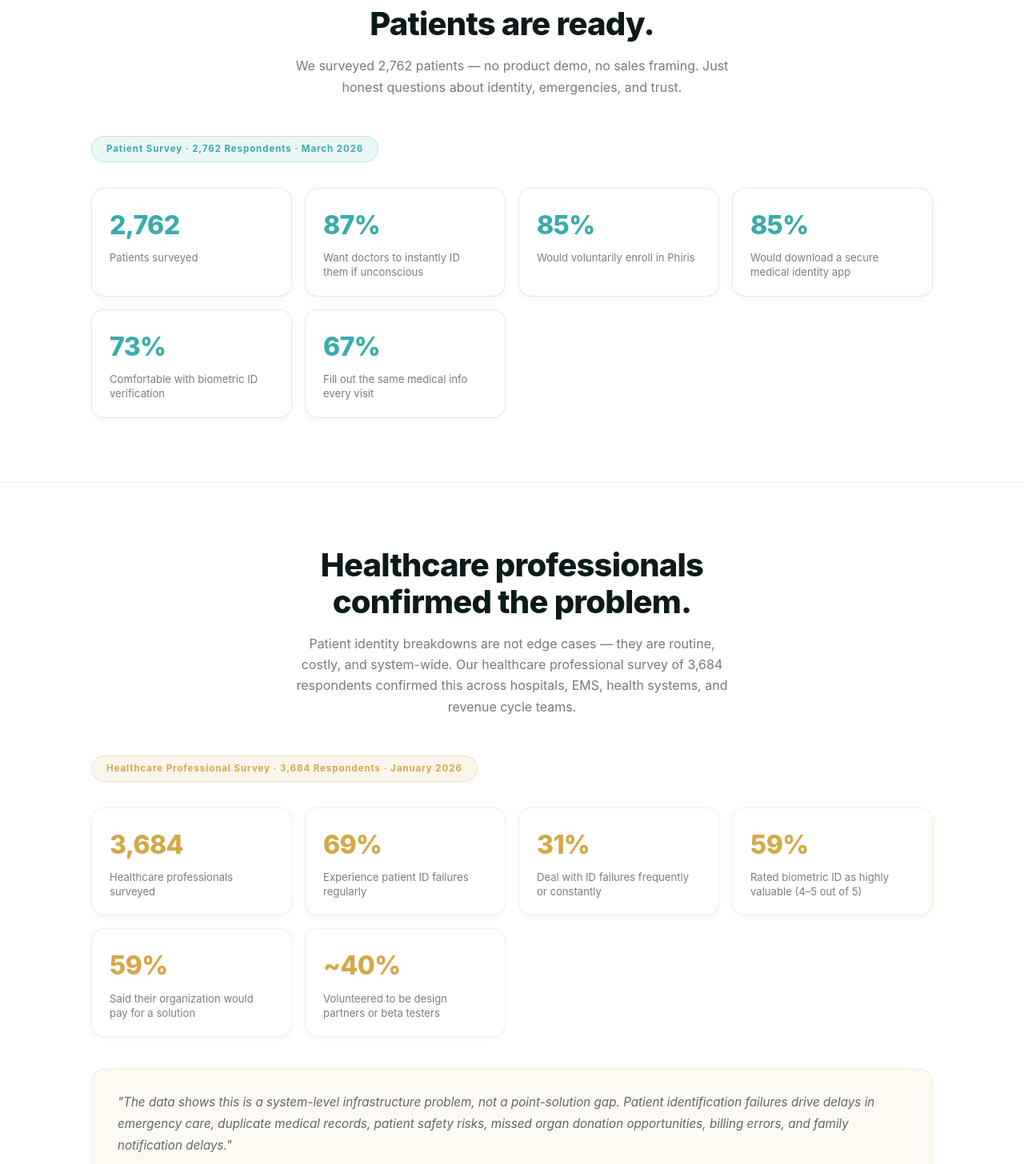
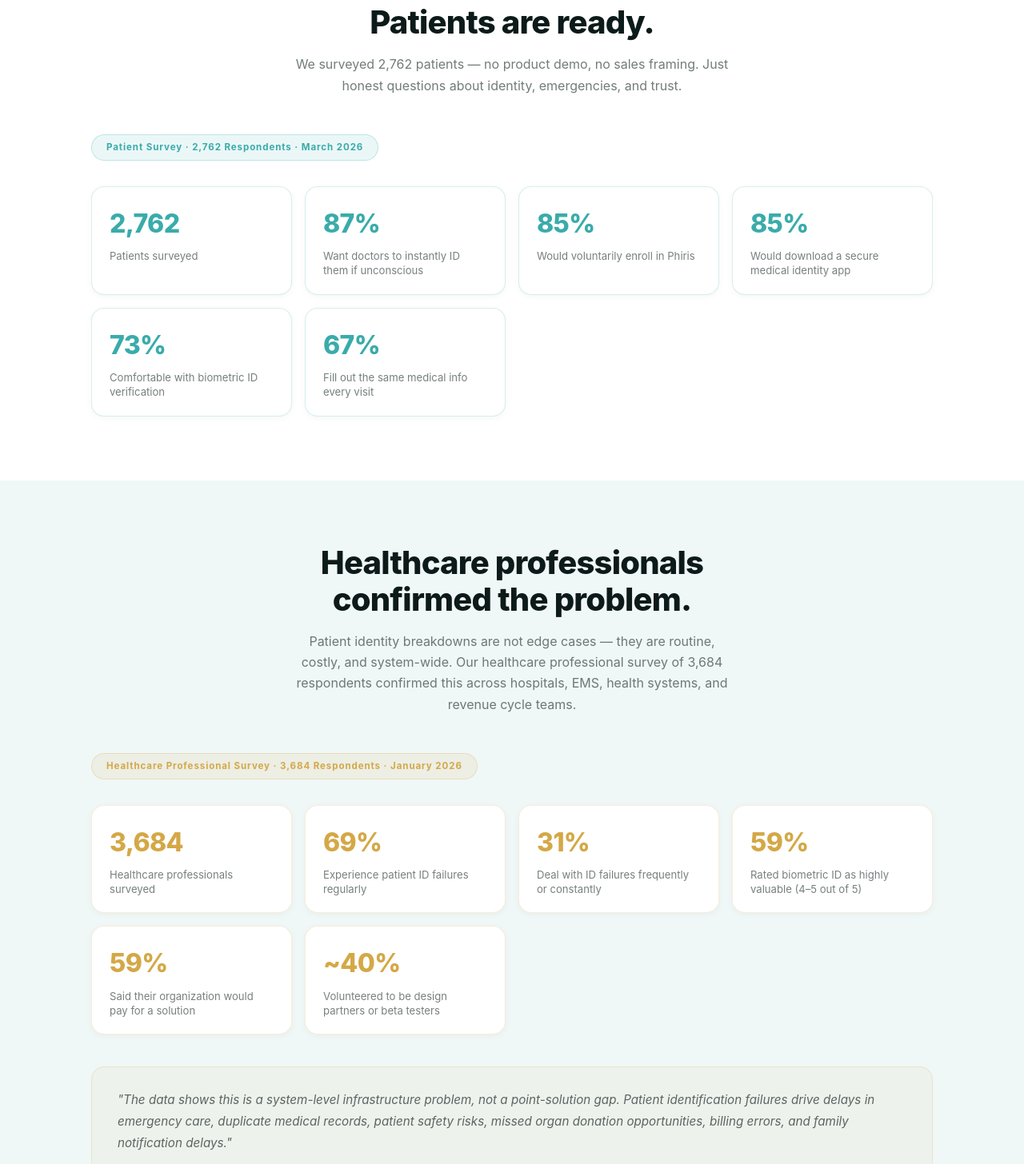
Before and after one commit to PhirisLLC/phiris-web, a React (Vite) app: page /about in a window 1280 px wide. Shown: the part 1344-2800 px from the top of the page at 80% size. Built offline with nearby package versions, Linux system fonts and the light colour scheme; no server answers.

Commit message:
New high-contrast favicon, fix About sections, background colors, sign-in pages

```diff
--- a/src/pages/About.jsx
+++ b/src/pages/About.jsx
@@ -111,7 +111,7 @@ export default function About() {
       </section>
 
       {/* Mission */}
-      <section style={{ background: 'white', padding: 0, overflow: 'hidden', borderBottom: '1px solid rgba(28,42,42,0.07)' }}>
+      <section style={{ background: 'white', padding: 0, overflow: 'hidden' }}>
         <div style={{ display: 'grid', gridTemplateColumns: isMobile ? '1fr' : '1fr 1fr', minHeight: isMobile ? 'auto' : 500 }}>
           {/* Photo side */}
           <div style={{ position: 'relative', overflow: 'hidden', height: isMobile ? 220 : 'auto' }}>
@@ -150,7 +150,7 @@ export default function About() {
 
 
       {/* Research — Patient Survey */}
-      <section style={{ ...styles.section, background: 'white', borderTop: '1px solid rgba(28,42,42,0.07)' }}>
+      <section style={{ ...styles.section, background: 'white' }}>
         <div className="container">
           <div style={styles.sectionHeader}>
             <p style={styles.eyebrow}>Research</p>
@@ -179,7 +179,7 @@ export default function About() {
       </section>
 
       {/* Research — HCP Survey */}
-      <section style={{ ...styles.section, background: 'white', borderTop: '1px solid rgba(28,42,42,0.07)' }}>
+      <section style={{ ...styles.section, background: '#F0F7F7' }}>
         <div className="container">
           <div style={styles.sectionHeader}>
             <h2 style={styles.sectionTitle}>
```
Also changed, not shown: public/apple-touch-icon.png, 1 other file (tests, documents, lock files or other folders).
